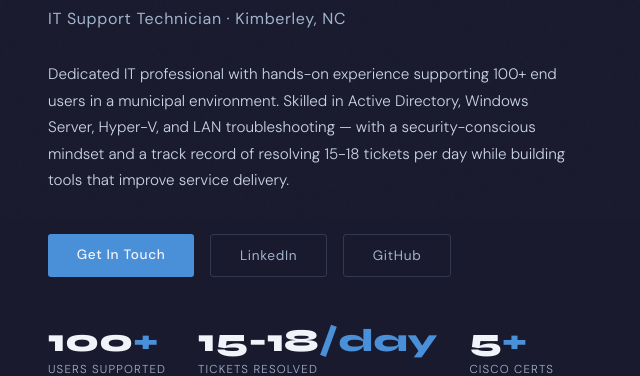
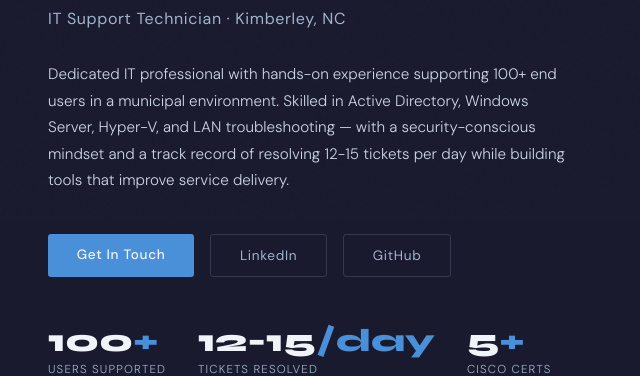
Before and after one commit to Shaix33/Shaix33.github.io, a plain HTML site: page index.html in a window 1280 px wide. Shown: the part 580-956 px from the top of the page, 0-640 px from the left. Drawn offline with Linux system fonts and the light colour scheme.

Commit message:
Update ticket resolution statistics in index.html

```diff
--- a/index.html
+++ b/index.html
@@ -71,7 +71,7 @@
         Dedicated IT professional with hands-on experience supporting 100+ end users in a
         municipal environment. Skilled in Active Directory, Windows Server, Hyper-V, and
         LAN troubleshooting — with a security-conscious mindset and a track record of
-        resolving 15-18 tickets per day while building tools that improve service delivery.
+        resolving 12-15 tickets per day while building tools that improve service delivery.
       </p>
       <div class="hero-ctas">
         <a href="mailto:KevinNdlondlo@gmail.com" class="btn-primary">Get In Touch</a>
@@ -84,7 +84,7 @@
           <div class="stat-label">Users Supported</div>
         </div>
         <div class="stat">
-          <div class="stat-num">15-18<span>/day</span></div>
+          <div class="stat-num">12-15<span>/day</span></div>
           <div class="stat-label">Tickets Resolved</div>
         </div>
         <div class="stat">
```
